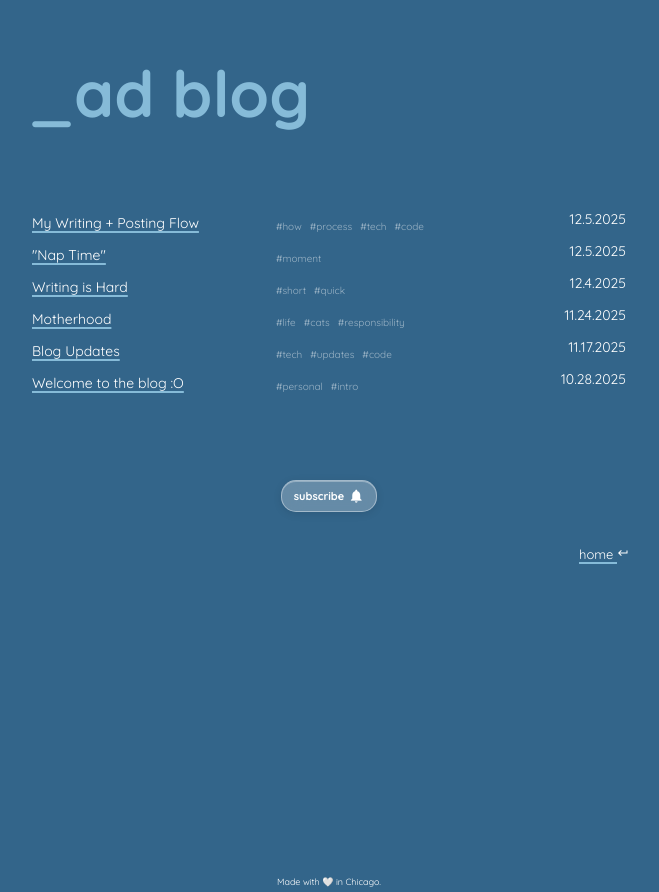
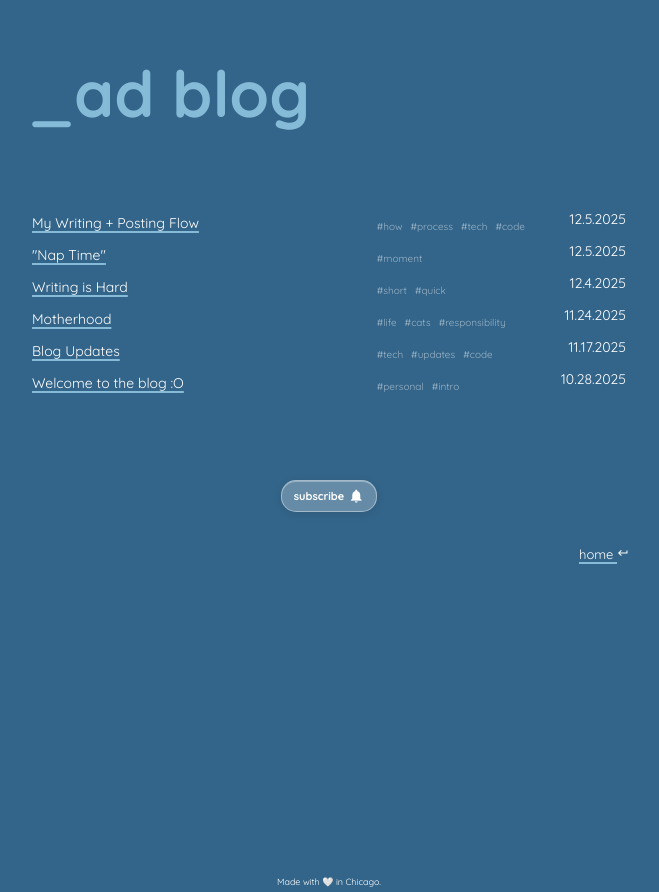
Before and after one commit to abbyadanger/ad, an Angular app: page /blog in a window 1280 px wide. Shown: the whole page, without its empty margins (311-970 px from the left). Built offline with nearby package versions, Linux system fonts and the light colour scheme.

Commit message:
Styling Change

```diff
--- a/src/app/blog-list/blog-list.component.css
+++ b/src/app/blog-list/blog-list.component.css
@@ -62,6 +62,19 @@ a:hover, a:focus {
 .blog-posts {
   padding-bottom: 10%;
   width: 100%;
+  table-layout: fixed;
+}
+
+.blog-posts td:first-child {
+  width: 60%;
+}
+
+.blog-posts td:nth-child(2) {
+  width: 25%;
+}
+
+.blog-posts td:last-child {
+  width: 15%;
 }
 
 .date {
```
